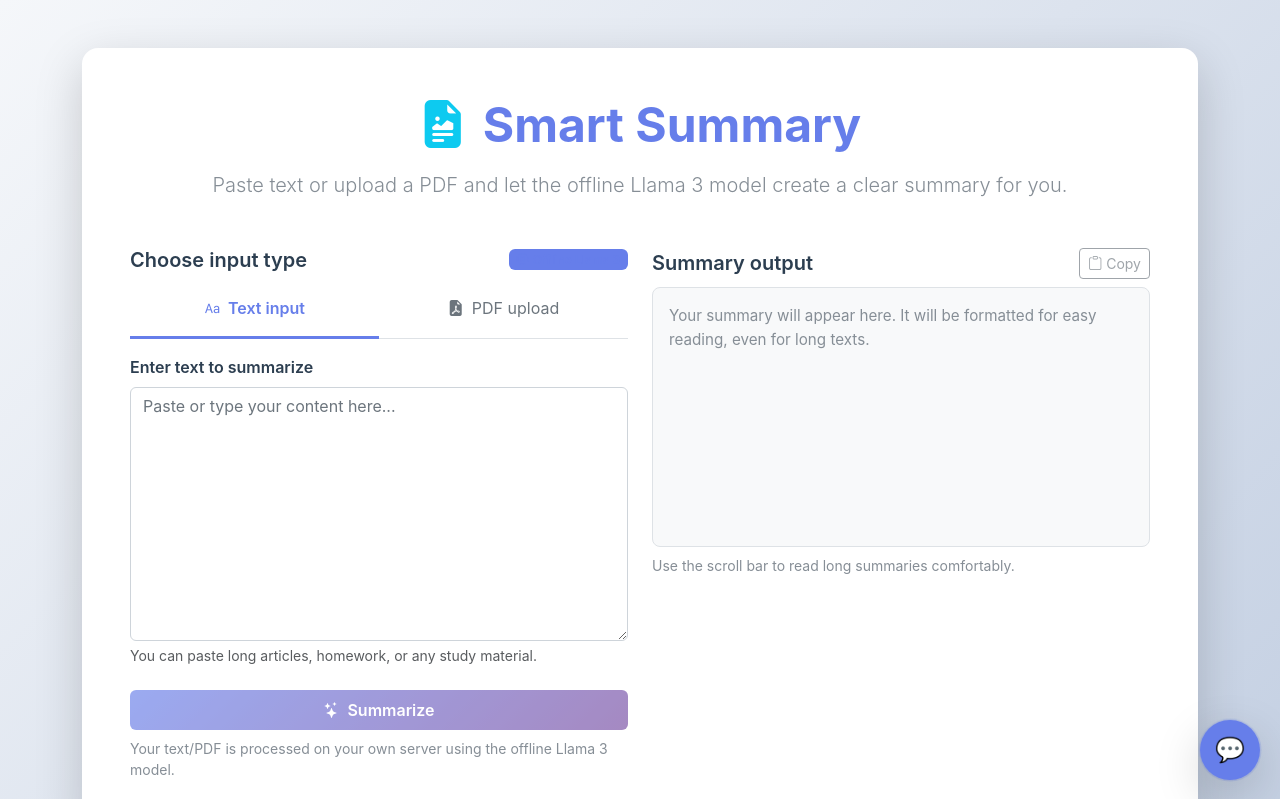
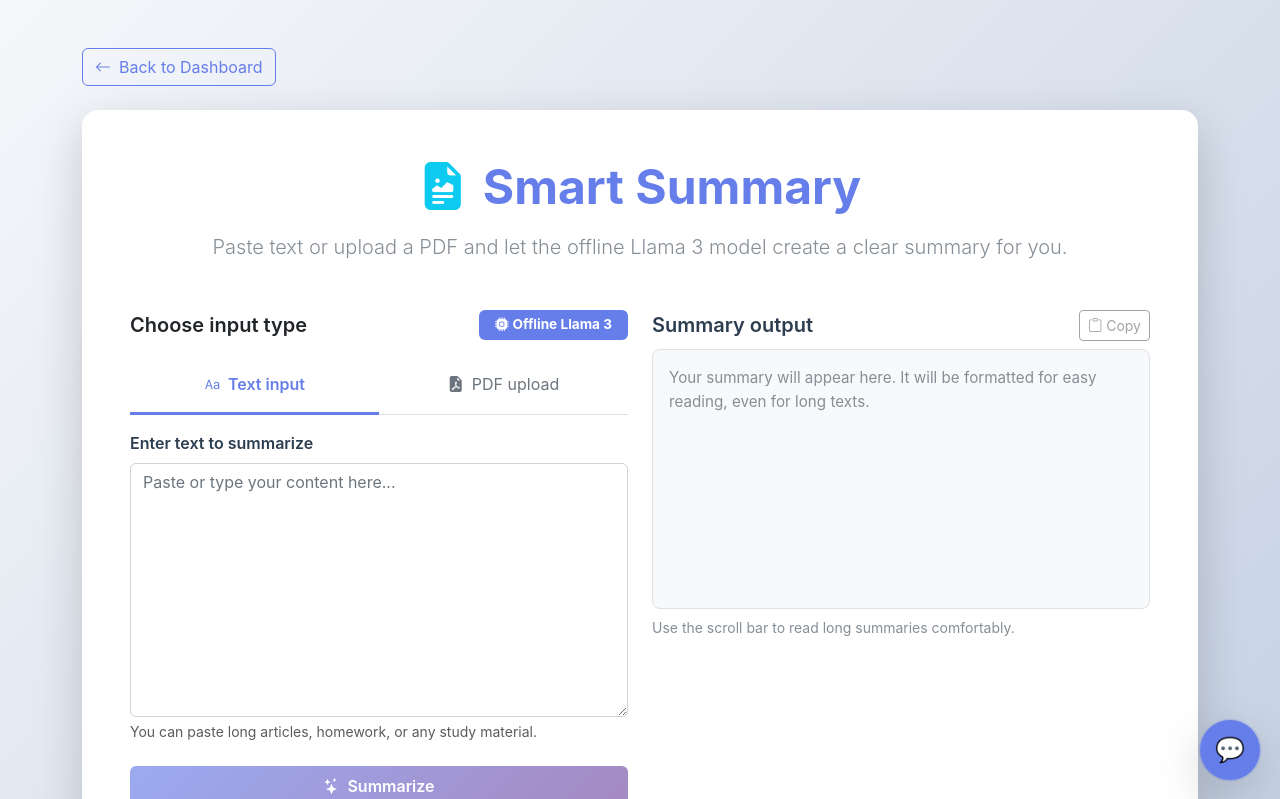
Before and after one commit to mulh4m/Smart-Education, a React (Vite) app in the folder frontend/: page /summary in a window 1280 px wide. Shown: the top 799 px of the page. Built offline with nearby package versions, Linux system fonts and the light colour scheme.

Commit message:
Enhance layout and navigation in multiple dashboard pages

```diff
--- a/frontend/src/pages/AdminDashboard.jsx
+++ b/frontend/src/pages/AdminDashboard.jsx
@@ -298,7 +298,7 @@
   };
 
   return (
-    <div className="min-vh-100 bg-gradient-light">
+    <div className="min-vh-100 bg-gradient-light d-flex align-items-center">
       <div className="container py-5">
         <div className="row justify-content-center">
           <div className="col-12">
--- a/frontend/src/pages/AllCourses.jsx
+++ b/frontend/src/pages/AllCourses.jsx
@@ -167,7 +167,7 @@
         background: "var(--bg-gradient)",
       }}
     >
-      <div className="container">
+      <div className="container" style={{ marginTop: "4rem", paddingBottom: "3rem" }}>
         {/* Page Header */}
         <div className="text-center mb-5">
           <h1 className="display-4 fw-bold mb-3 text-primary">
--- a/frontend/src/pages/StudentDashboard.jsx
+++ b/frontend/src/pages/StudentDashboard.jsx
@@ -175,7 +175,7 @@
   };
 
   return (
-    <div className="min-vh-100 bg-gradient-light">
+    <div className="min-vh-100 bg-gradient-light d-flex align-items-center">
       <div className="container py-5">
         <div className="row justify-content-center">
           <div className="col-12">
--- a/frontend/src/pages/TeacherDashboard.jsx
+++ b/frontend/src/pages/TeacherDashboard.jsx
@@ -206,7 +206,7 @@
   };
 
   return (
-    <div className="min-vh-100 bg-gradient-light">
+    <div className="min-vh-100 bg-gradient-light d-flex align-items-center">
       <div className="container py-5">
         <div className="row justify-content-center">
           <div className="col-12">
--- a/frontend/src/pages/summary.jsx
+++ b/frontend/src/pages/summary.jsx
@@ -1,12 +1,17 @@
 // frontend/src/pages/summary.jsx
 import React, { useState } from "react";
+import { useNavigate } from "react-router-dom";
+import { useSelector } from "react-redux";
 import { useTranslation } from "react-i18next";
+import { selectUserRole } from "../store/slices/authSlice";
 
 // Backend URL – your server runs on port 5000
 const SUMMARY_API_URL = "http://localhost:5000/api/summarize";
 
 const Summary = () => {
   const { t } = useTranslation();
+  const navigate = useNavigate();
+  const userRole = useSelector(selectUserRole);
 
   const [activeInput, setActiveInput] = useState("text"); // "text" | "pdf"
   const [inputText, setInputText] = useState("");
@@ -127,11 +132,38 @@
     },
   ];
 
+  const handleBackToDashboard = () => {
+    switch(userRole) {
+      case 'admin':
+        navigate('/admin/dashboard');
+        break;
+      case 'teacher':
+        navigate('/teacher/dashboard');
+        break;
+      case 'student':
+        navigate('/student/dashboard');
+        break;
+      default:
+        navigate('/');
+    }
+  };
+
   return (
-    <div className="min-vh-100 bg-gradient-light">
+    <div className="min-vh-100 bg-gradient-light d-flex align-items-center">
       <div className="container py-5">
         <div className="row justify-content-center">
           <div className="col-12">
+            {/* Back to Dashboard Button */}
+            <div className="mb-4">
+              <button
+                onClick={handleBackToDashboard}
+                className="btn btn-outline-primary"
+              >
+                <i className="bi bi-arrow-left me-2"></i>
+                {t("pages.summary.backToDashboard", "Back to Dashboard")}
+              </button>
+            </div>
+
             <div className="card shadow-lg border-0 rounded-4">
               <div className="card-body p-5">
                 {/* Page Header */}
@@ -152,14 +184,14 @@
                   {/* Left: Inputs */}
                   <div className="col-lg-6">
                     <div className="mb-3">
-                      <div className="d-flex justify-content-between align-items-center mb-2">
-                        <h5 className="mb-0 fw-semibold">
+                      <div className="d-flex flex-column flex-sm-row justify-content-between align-items-start align-items-sm-center mb-3 gap-2">
+                        <h5 className="mb-0 fw-semibold text-dark">
                           {t(
                             "pages.summary.inputTitle",
                             "Choose input type"
                           )}
                         </h5>
-                        <span className="badge bg-primary bg-opacity-10 text-primary">
+                        <span className="badge bg-primary text-white px-3 py-2" style={{ fontSize: "0.85rem" }}>
                           <i className="bi bi-cpu-fill me-1"></i>
                           {t(
                             "pages.summary.offlineBadge",
```
